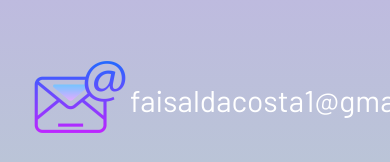
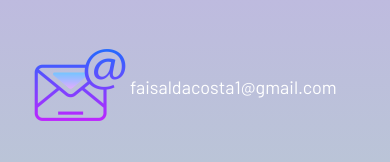
Before and after one commit to DacostaCoffeeDev/faisaldacosta.com, a plain HTML site: page Contact.html in a window 390 px wide. Shown: the part 682-844 px from the top of the page. Drawn offline with Linux system fonts and the light colour scheme.

Commit message:
Update Contact.css

```diff
--- a/styles/Contact.css
+++ b/styles/Contact.css
@@ -52,3 +52,9 @@ h1 {
 footer {
     color: #4eff74;
 }
+
+@media only screen and (max-width: 500px) {
+    .email p {
+        font-size: 18px;
+    }
+}
```
